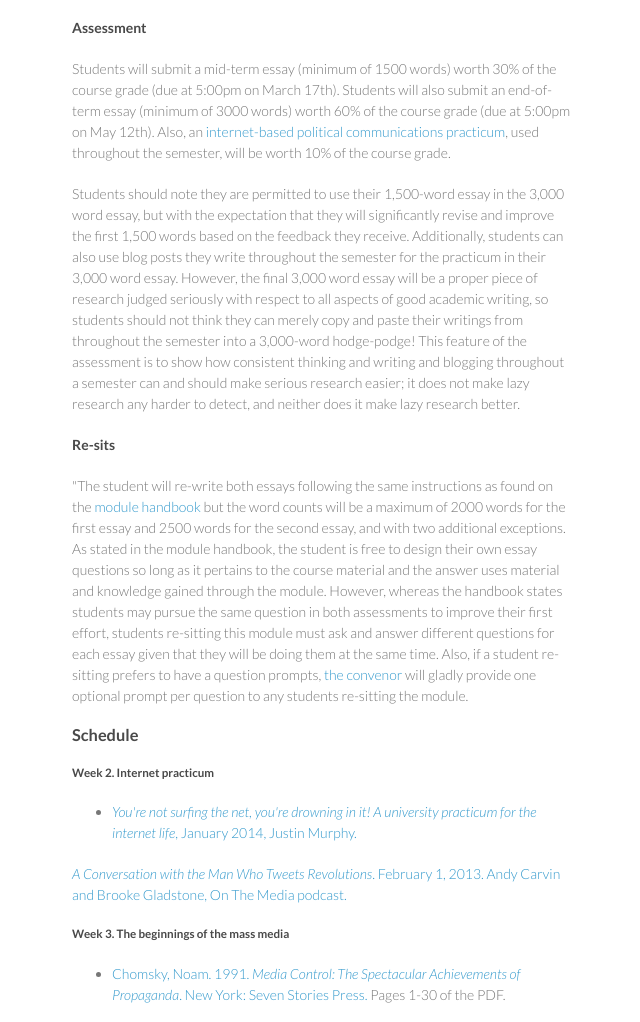
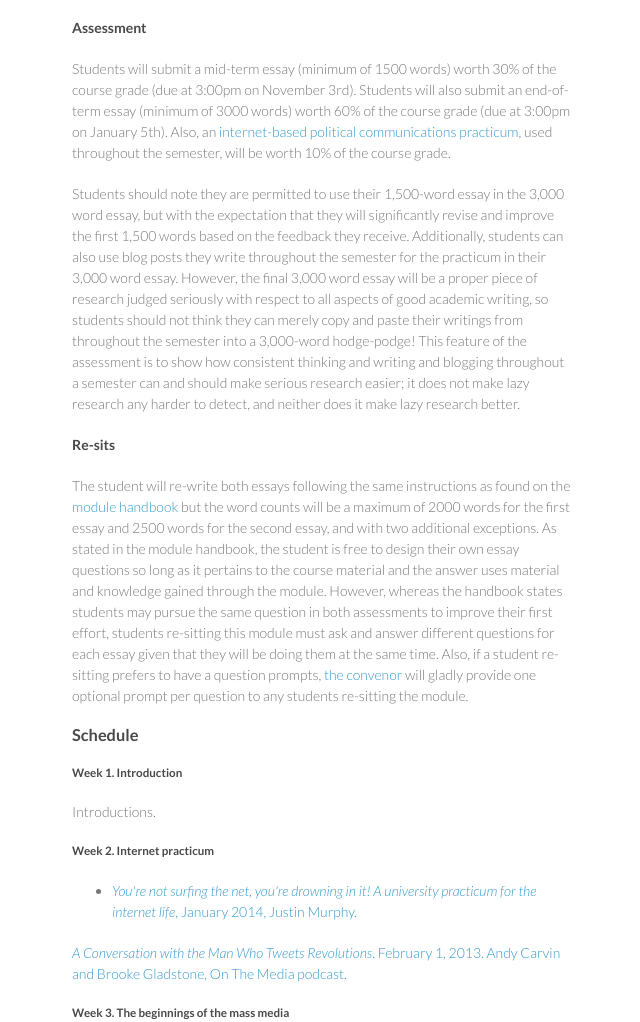
Before and after one commit to jmrphy/media_politics, a plain HTML site: page index.html in a window 1280 px wide. Shown: the part 2368-3390 px from the top of the page, without its empty margins (498-1138 px from the left). Drawn offline with Linux system fonts and the light colour scheme.

```diff
--- a/index.html
+++ b/index.html
@@ -113,19 +113,24 @@
 </ul><h4>
 <a name="assessment" class="anchor" href="#assessment"><span class="octicon octicon-link"></span></a>Assessment</h4>
 
-<p>Students will submit a mid-term essay (minimum of 1500 words) worth 30% of the course grade (due at 5:00pm on March 17th). Students will also submit an end-of-term essay (minimum of 3000 words) worth 60% of the course grade (due at 5:00pm on May 12th). Also, an <a href="https://github.com/jmrphy/internet_practicum/blob/master/README.md">internet-based political communications practicum</a>, used throughout the semester, will be worth 10% of the course grade.</p>
+<p>Students will submit a mid-term essay (minimum of 1500 words) worth 30% of the course grade (due at 3:00pm on November 3rd). Students will also submit an end-of-term essay (minimum of 3000 words) worth 60% of the course grade (due at 3:00pm on January 5th). Also, an <a href="https://github.com/jmrphy/internet_practicum/blob/master/README.md">internet-based political communications practicum</a>, used throughout the semester, will be worth 10% of the course grade.</p>
 
 <p>Students should note they are permitted to use their 1,500-word essay in the 3,000 word essay, but with the expectation that they will significantly revise and improve the first 1,500 words based on the feedback they receive. Additionally, students can also use blog posts they write throughout the semester for the practicum in their 3,000 word essay. However, the final 3,000 word essay will be a proper piece of research judged seriously with respect to all aspects of good academic writing, so students should not think they can merely copy and paste their writings from throughout the semester into a 3,000-word hodge-podge! This feature of the assessment is to show how consistent thinking and writing and blogging throughout a semester can and should make serious research easier; it does not make lazy research any harder to detect, and neither does it make lazy research better.</p>
 
 <h4>
 <a name="re-sits" class="anchor" href="#re-sits"><span class="octicon octicon-link"></span></a>Re-sits</h4>
 
-<p>"The student will re-write both essays following the same instructions as found on the <a href="http://jmrphy.net/course_media_politics/#assessment">module handbook</a> but the word counts will be a maximum of 2000 words for the first essay and 2500 words for the second essay, and with two additional exceptions. As stated in the module handbook, the student is free to design their own essay questions so long as it pertains to the course material and the answer uses material and knowledge gained through the module. However, whereas the handbook states students may pursue the same question in both assessments to improve their first effort, students re-sitting this module must ask and answer different questions for each essay given that they will be doing them at the same time.  Also, if a student re-sitting prefers to have a question prompts, <a href="mailto:j.murphy@soton.ac.uk">the convenor</a> will gladly provide one optional prompt per question to any students re-sitting the module.</p>
+<p>The student will re-write both essays following the same instructions as found on the <a href="http://jmrphy.net/course_media_politics/#assessment">module handbook</a> but the word counts will be a maximum of 2000 words for the first essay and 2500 words for the second essay, and with two additional exceptions. As stated in the module handbook, the student is free to design their own essay questions so long as it pertains to the course material and the answer uses material and knowledge gained through the module. However, whereas the handbook states students may pursue the same question in both assessments to improve their first effort, students re-sitting this module must ask and answer different questions for each essay given that they will be doing them at the same time.  Also, if a student re-sitting prefers to have a question prompts, <a href="mailto:j.murphy@soton.ac.uk">the convenor</a> will gladly provide one optional prompt per question to any students re-sitting the module.</p>
 
 <h3>
 <a name="schedule" class="anchor" href="#schedule"><span class="octicon octicon-link"></span></a>Schedule</h3>
 
 <h1></h1>
+
+<h5>
+<a name="week-1-introduction" class="anchor" href="#week-1-introduction"><span class="octicon octicon-link"></span></a>Week 1. Introduction</h5>
+
+<p>Introductions.</p>
 
 <h5>
 <a name="week-2-internet-practicum" class="anchor" href="#week-2-internet-practicum"><span class="octicon octicon-link"></span></a>Week 2. Internet practicum</h5>
```
Also changed, not shown: params.json (+1 -1 lines).
